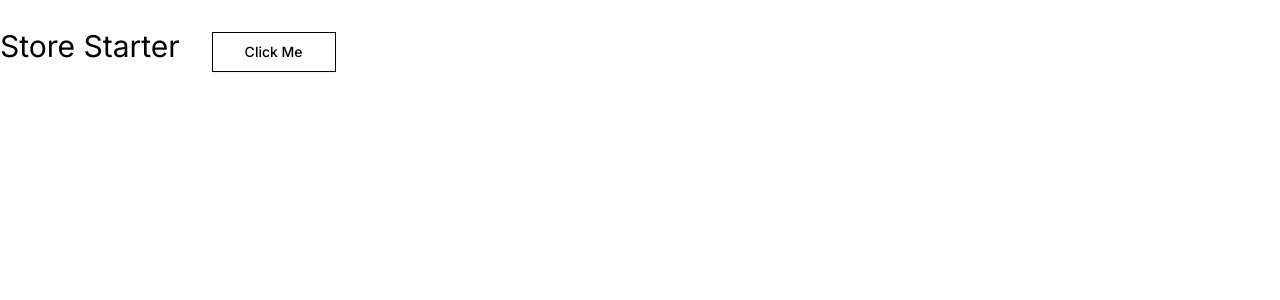
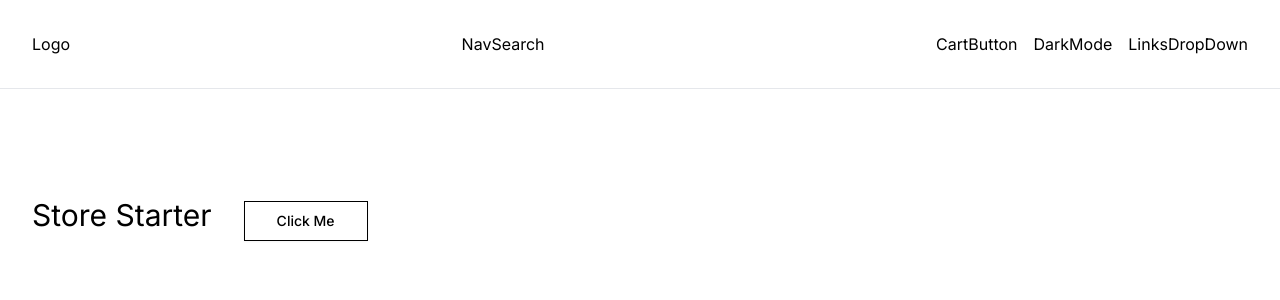
Before and after one commit to craftingweb/CozyNest, a Next.js app: page / in a window 1280 px wide. Shown: the top 300 px of the page. Built offline with nearby package versions, Linux system fonts and the light colour scheme.

Commit message:
container for whole project

```diff
--- a/app/layout.tsx
+++ b/app/layout.tsx
@@ -1,6 +1,8 @@
 import type { Metadata } from "next";
 import { Inter } from "next/font/google";
 import "./globals.css";
+import Navbar from "@/components/navbar/Navbar";
+import Container from "@/components/global/Container";
 const inter = Inter({ subsets: ["latin"] });
 
 export const metadata: Metadata = {
@@ -16,7 +18,10 @@
 }>) {
   return (
     <html lang="en" suppressHydrationWarning>
-      <body className={inter.className}>{children}</body>
+      <body className={inter.className}>
+        <Navbar />
+        <Container className="py-20">{children}</Container>
+      </body>
     </html>
   );
 }
--- /dev/null
+++ b/components/global/Container.tsx
@@ -0,0 +1,15 @@
+import { cn } from "@/lib/utils";
+const Container = ({
+  children,
+  className,
+}: {
+  children: React.ReactNode;
+  className?: string;
+}) => {
+  return (
+    <div className={cn("mx-auto max-w-6xl xl:max-w-7xl px-8", className)}>
+      {children}
+    </div>
+  );
+};
+export default Container;
--- a/components/navbar/Logo.tsx
+++ b/components/navbar/Logo.tsx
@@ -0,0 +1,4 @@
+const Logo = () => {
+  return <div>Logo</div>;
+};
+export default Logo;
--- a/components/navbar/Navbar.tsx
+++ b/components/navbar/Navbar.tsx
@@ -1,4 +1,23 @@
+import Container from "../global/Container";
+import CartButton from "./CartButton";
+import DarkMode from "./DarkMode";
+import LinksDropDown from "./LinksDropdown";
+import Logo from "./Logo";
+import NavSearch from "./NavSearch";
+
 const Navbar = () => {
-  return <div>Navbar</div>;
+  return (
+    <nav className="border-b">
+      <Container className="flex flex-col sm:flex-row sm:justify-between gap-4 sm:items-center flex-wrap py-8">
+        <Logo />
+        <NavSearch />
+        <div className="flex gap-4 items-center">
+          <CartButton />
+          <DarkMode />
+          <LinksDropDown />
+        </div>
+      </Container>
+    </nav>
+  );
 };
 export default Navbar;
```
